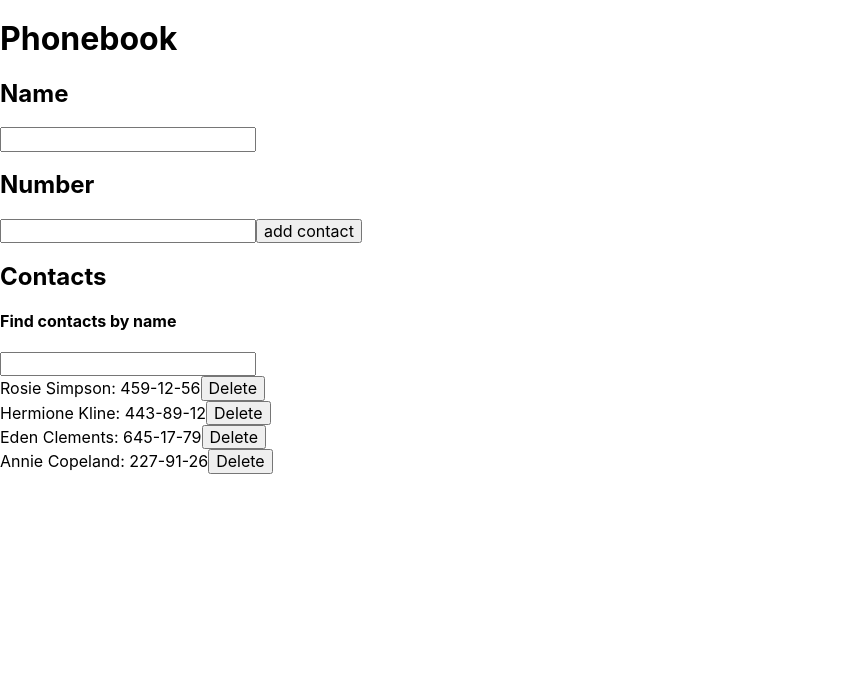
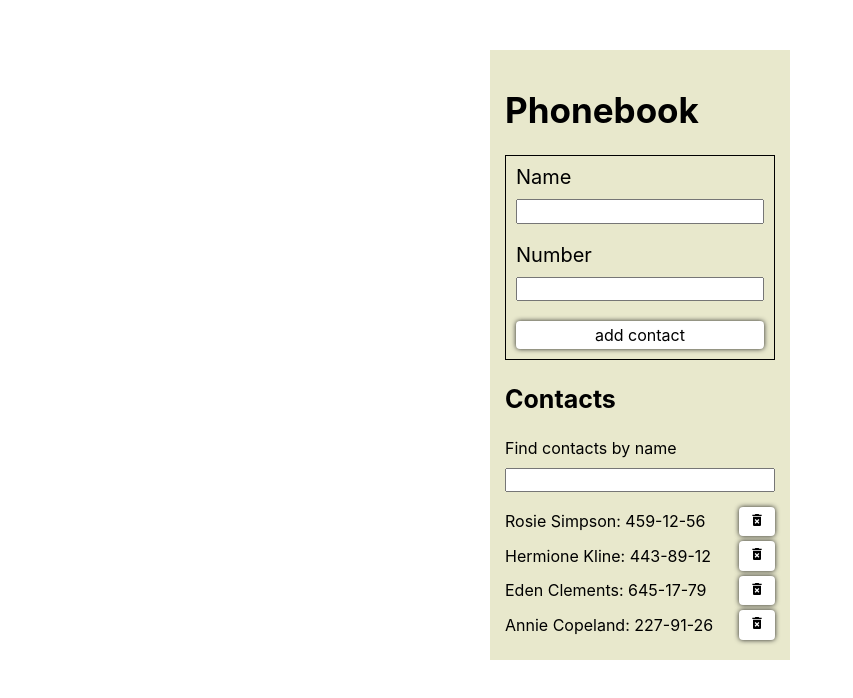
Before and after one commit to Sergii79/goit-react-hw-02-phonebook, a React (Create React App) app: page / in a window 1280 px wide. Shown: the top 698 px of the page, without its empty margins (0-853 px from the left). Built offline with nearby package versions, Linux system fonts and the light colour scheme.

Commit message:
commit fifth

```diff
--- a/package.json
+++ b/package.json
@@ -13,6 +13,7 @@
     "prop-types": "^15.8.1",
     "react": "^18.1.0",
     "react-dom": "^18.1.0",
+    "react-icons": "^4.8.0",
     "react-scripts": "5.0.1",
     "styled-components": "^5.3.10",
     "web-vitals": "^2.1.3",
--- a/src/components/App.jsx
+++ b/src/components/App.jsx
@@ -4,6 +4,7 @@ import { GlobalStyle } from "./GlobalStyle";
 import { ContactForm } from "./ContactForma/ContactForma";
 import { ContactList } from "./ContactList/ContactList";
 import { Filter } from "./Filter/Filter";
+import { Container, Title, Subject } from "./App.styled";
 
 export class App extends Component {
   state = {
@@ -47,13 +48,13 @@ export class App extends Component {
 
   render() {
     return (
-    <div
+    <Container
     >
-      <h1>Phonebook</h1>
+      <Title>Phonebook</Title>
       <ContactForm
         onSave={this.addContact}
       />
-      <h2>Contacts</h2>
+      <Subject>Contacts</Subject>
       <Filter
         onFilter={this.changeFilter}
       />
@@ -62,7 +63,7 @@ export class App extends Component {
         deleteContact={this.deleteContact}
       />
       <GlobalStyle />
-    </div>
+    </Container>
   );
   }
 };
--- /dev/null
+++ b/src/components/App.styled.js
@@ -0,0 +1,20 @@
+import styled from "styled-components";
+
+export const Container = styled.div`
+  width: 300px;
+  padding: 15px;
+  margin: 50px auto;
+  background: #e8e8cc;
+`;
+
+export const Title = styled.h1`
+    margin: 25px 0;
+    font-size: 35px;
+    font-weight: 700;
+`;
+
+export const Subject = styled.h2`
+    margin: 25px 0;
+    font-size: 25px;
+    font-weight: 700;
+`;
--- a/src/components/ContactForma/ContactForma.jsx
+++ b/src/components/ContactForma/ContactForma.jsx
@@ -1,6 +1,7 @@
 import PropTypes from 'prop-types';
-import { Formik, Field, Form } from 'formik';
+import { Formik } from 'formik';
 import { nanoid } from 'nanoid';
+import { Form, Field, AddContactBtn, Heading } from "./ContactForma.styled";
 
 //* форма додавання контактів
 
@@ -29,7 +30,7 @@ export const ContactForm = ({ onSave }) => {
             // }}
         >
             <Form>
-                <h2>Name</h2>
+                <Heading>Name</Heading>
                 <Field
                     type="text"
                     name="name"
@@ -37,7 +38,7 @@ export const ContactForm = ({ onSave }) => {
                     title="Name may contain only letters, apostrophe, dash and spaces. For example Adrian, Jacob Mercer, Charles de Batz de Castelmore d'Artagnan"
                     required
                 />
-                <h2>Number</h2>
+                <Heading>Number</Heading>
                 <Field
                     type="tel"
                     name="number"
@@ -46,7 +47,7 @@ export const ContactForm = ({ onSave }) => {
                     required
                 />
 
-                <button type="submit">add contact</button>
+                <AddContactBtn type="submit">add contact</AddContactBtn>
             </Form>
         </Formik>
     );
--- a/src/components/ContactForma/ContactForma.styled.js
+++ b/src/components/ContactForma/ContactForma.styled.js
@@ -0,0 +1,46 @@
+import { Form as FormikForm, Field as FormikField } from "formik";
+import styled from "styled-components";
+
+export const Form = styled(FormikForm)`
+    padding: 10px;
+    border: 1px solid black;
+`;
+
+export const AddContactBtn = styled.button`
+    /* display: flex; */
+    /* height: auto; */
+    /* margin-top: 30px; */
+    /* text-align: center;
+    flex-direction: row;
+    align-items: center;
+    align-content: center;
+    justify-content: center; */
+    width: 100%;
+    cursor: pointer;
+    padding: 5px 10px;
+    background-color: #fff;
+    outline: none;
+    border: none;
+    border-radius: 4px;
+    box-shadow: 0px 0px 5px #242424;
+    transition: color 250ms ease-in-out, background-color 250ms ease-in-out,
+        box-shadow 250ms ease-in-out;
+    font-size: 16px;
+    font-weight: 400;
+    :hover {
+        color: #fff;
+        background-color: #868282;
+        box-shadow: inset 0px 0px 5px #3c3c3c;
+    }
+`;
+
+export const Heading = styled.h3`
+    margin-bottom: 10px;
+    font-size: 20px;
+    font-weight: 400;
+`;
+
+export const Field = styled(FormikField)`
+    width: 100%;
+    margin-bottom: 20px;
+`;
--- a/src/components/ContactList/ContactListItems/ContactListItems.jsx
+++ b/src/components/ContactList/ContactListItems/ContactListItems.jsx
@@ -1,13 +1,17 @@
 import PropTypes from 'prop-types';
+import { TextList, Text, DeleteBtn } from "./ContactListItems.styled";
+import { MdDeleteForever } from "react-icons/md";
 
 //* елемент списку контактів
 
 export const ContactListItems = ({ item: {name, number}, deleteContact }) => {
     return (
-        <li key={name}>
-            <span>{name}: {number}</span>
-            <button type="button" onClick={() => deleteContact(name)}>Delete</button>
-        </li>
+        <TextList key={name}>
+            <Text>{name}: {number}</Text>
+            <DeleteBtn type="button" onClick={() => deleteContact(name)}>
+                <MdDeleteForever />
+            </DeleteBtn>
+        </TextList>
     );
 };
 
--- a/src/components/ContactList/ContactListItems/ContactListItems.styled.js
+++ b/src/components/ContactList/ContactListItems/ContactListItems.styled.js
@@ -0,0 +1,42 @@
+import styled from "styled-components";
+
+export const TextList = styled.li`
+    margin: 5px 0;
+    display: flex;
+    justify-content: space-between;
+    align-items: center;
+`;
+
+export const Text = styled.span`
+    /* margin: 10px 0; */
+    font-size: 16px;
+    font-weight: 400;
+`;
+
+export const DeleteBtn = styled.button`
+    /* display: flex; */
+    /* height: auto; */
+    /* margin-top: 30px; */
+    /* text-align: center;
+    flex-direction: row;
+    align-items: center;
+    align-content: center;
+    justify-content: center; */
+
+    cursor: pointer;
+    padding: 5px 10px;
+    background-color: #fff;
+    outline: none;
+    border: none;
+    border-radius: 4px;
+    box-shadow: 0px 0px 5px #242424;
+    transition: color 250ms ease-in-out, background-color 250ms ease-in-out,
+        box-shadow 250ms ease-in-out;
+    font-size: 16px;
+    font-weight: 400;
+    :hover {
+        color: #fff;
+        background-color: #868282;
+        box-shadow: inset 0px 0px 5px #3c3c3c;
+    }
+`;
--- a/src/components/Filter/Filter.jsx
+++ b/src/components/Filter/Filter.jsx
@@ -1,12 +1,13 @@
 import PropTypes from 'prop-types';
+import { Headline, HeadInput } from "./Filter.styled";
 
 //* фільтр пошуку
 
 export const Filter = ({ onFilter }) => {
     return (
         <div>
-            <h4>Find contacts by name</h4>
-            <input
+            <Headline>Find contacts by name</Headline>
+            <HeadInput
                 type="text"
                 name="filter"
                 onChange={onFilter}
--- a/src/components/Filter/Filter.styled.js
+++ b/src/components/Filter/Filter.styled.js
@@ -0,0 +1,12 @@
+import styled from "styled-components";
+
+export const Headline = styled.h4`
+    margin-bottom: 10px ;
+    font-size: 16px;
+    font-weight: 400;
+`;
+
+export const HeadInput = styled.input`
+    width: 100%;
+    margin-bottom: 10px;
+`;
--- a/src/components/GlobalStyle.js
+++ b/src/components/GlobalStyle.js
@@ -23,4 +23,8 @@ export const GlobalStyle = createGlobalStyle`
         padding: 0;
         list-style: none;
     }
+
+    h1, h2, h3, h4, h5 {
+        margin: 0;
+    }
 `;
```
Also changed, not shown: 1 other file (tests, documents, lock files or other folders).
